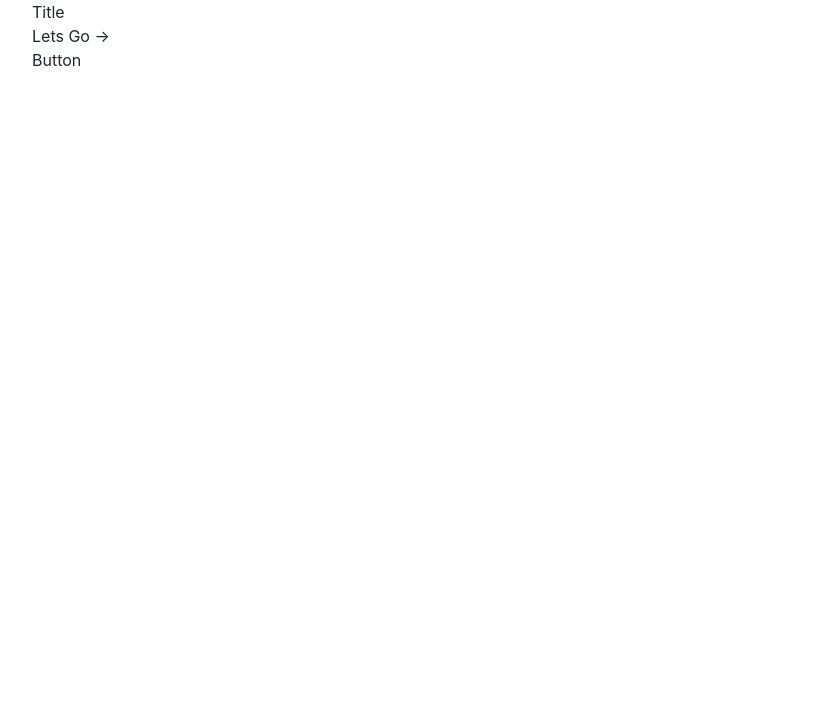
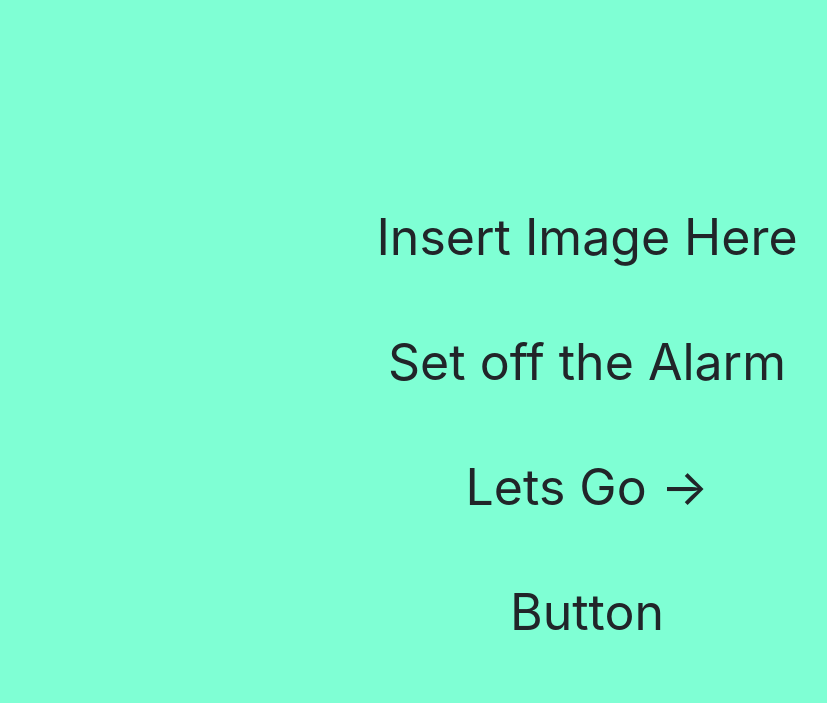
Before and after one commit to calvintoes/NMDE_Sprint2, a plain HTML site: page src/index.html in a window 1280 px wide. Shown: the whole page, without its empty margins (53-880 px from the left). Drawn offline with nearby package versions, Linux system fonts and the light colour scheme.

Commit message:
edited css

```diff
--- a/src/css/styles.css
+++ b/src/css/styles.css
@@ -1,8 +1,15 @@
 * {
     margin: 0;
-    padding: 0;
-
 }
 
-.container{
+html {
+    font-size: 50px;
 }
+
+.container-fluid {
+    min-height: 100vh;
+}
+
+.margin1{
+    margin-top: 200px;
+}
--- a/src/index.html
+++ b/src/index.html
@@ -8,21 +8,30 @@
     <title>Sprint 2</title>
 </head>
 
-<body>
-    <div class="container">
-        <div class="column">
-            <div class="row-sm">
-                Title
+<body style="background-color:aquamarine">
+    <div class="container-fluid">
+        <div class="margin1"></div>
+        <div class="row">
+            <div class="col">
+                <p class="text-center">Insert Image Here</p>
             </div>
-            <div class="row-sm">
-                Lets Go ->
+        </div>
+        <div class="row">
+            <div class="col">
+                <p class="text-xl-center">Set off the Alarm</p>
             </div>
-            <div class="row-sm">
-                Button
+        </div>
+        <div class="row">
+            <div class="col">
+                <p class="text-xl-center">Lets Go -></p>
+            </div>
+        </div>
+        <div class="row">
+            <div class="col">
+                <p class="text-xl-center">Button</p>
             </div>
         </div>
     </div>
-
 
     <script src="https://code.jquery.com/jquery-3.3.1.slim.min.js" integrity="sha384-q8i/X+965DzO0rT7abK41JStQIAqVgRVzpbzo5smXKp4YfRvH+8abtTE1Pi6jizo" crossorigin="anonymous"></script>
     <script src="https://cdnjs.cloudflare.com/ajax/libs/popper.js/1.14.7/umd/popper.min.js" integrity="sha384-UO2eT0CpHqdSJQ6hJty5KVphtPhzWj9WO1clHTMGa3JDZwrnQq4sF86dIHNDz0W1" crossorigin="anonymous"></script>
```
Also changed, not shown: 1 other file.
